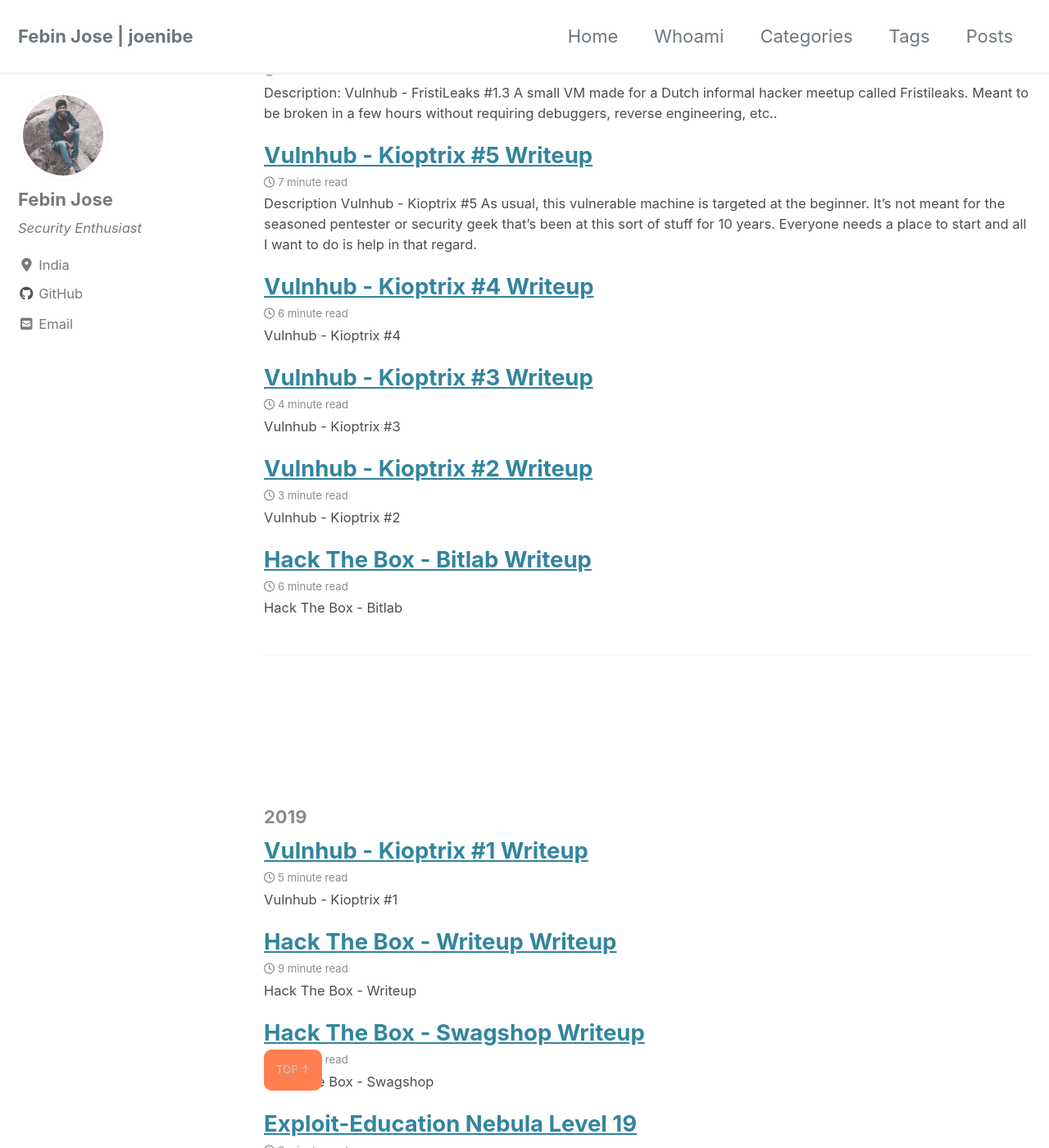
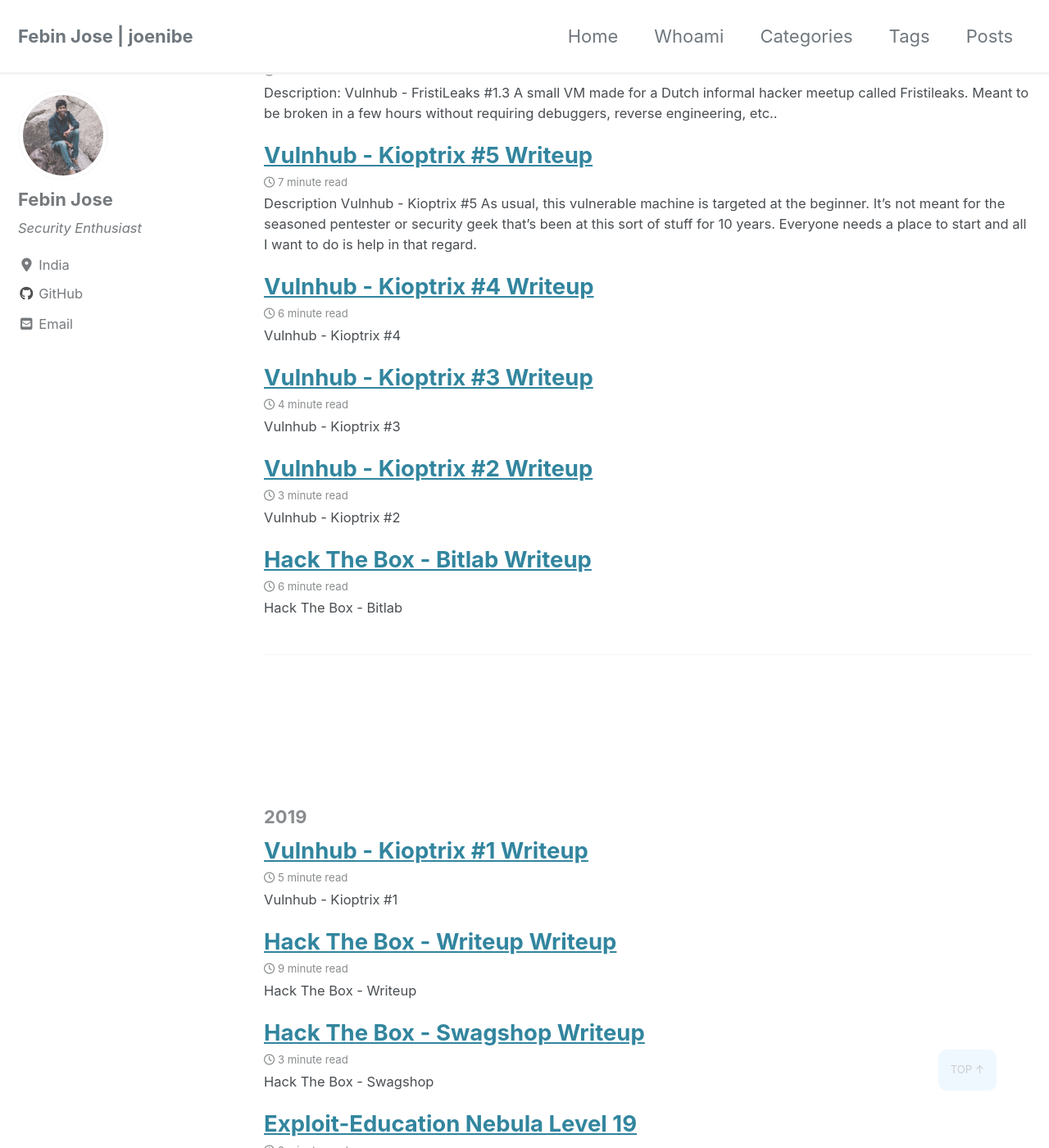
Before and after one commit to JoeNibe/JoeNibe.github.io, a Jekyll site: the page built from _pages/year-archive.md, in a window 1280 px wide and 1400 px high, scrolled down 545 px. Shown: the whole window at 82% size. Built offline with Jekyll 4.4.1, drawn with Linux system fonts in a browser that asks for light colours; cached includes are drawn as plain includes; nearby versions of some CDN libraries.

Commit message:
Update _page.scss

```diff
--- a/_sass/minimal-mistakes/_page.scss
+++ b/_sass/minimal-mistakes/_page.scss
@@ -361,10 +361,10 @@
   text-transform: uppercase;
   text-align: right;
   text-decoration: none;
-  background-color: coral;
+  background-color: aliceblue;
   position: fixed; /* Fixed/sticky position */
   bottom: 5%; /* Place the button at the bottom of the page */
-  float: right;/* Place the button 30px from the right */
+  right: 5%;/* Place the button 30px from the right */
   z-index: 99; /* Make sure it does not overlap */
   padding: 15px; /* Some padding */
   border: none; /* Remove borders */
@@ -373,7 +373,7 @@
 }
 
 .back-to-top:hover {
-  background-color: #555; /* Add a dark-grey background on hover */
+  background-color: darkseagreen; /* Add a dark-grey background on hover */
 }
 /*
    Comments
```
